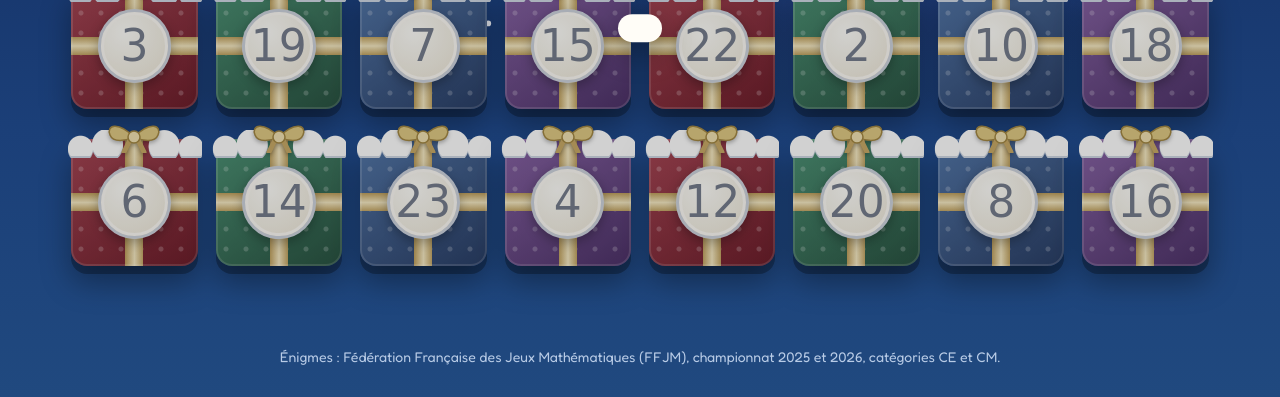
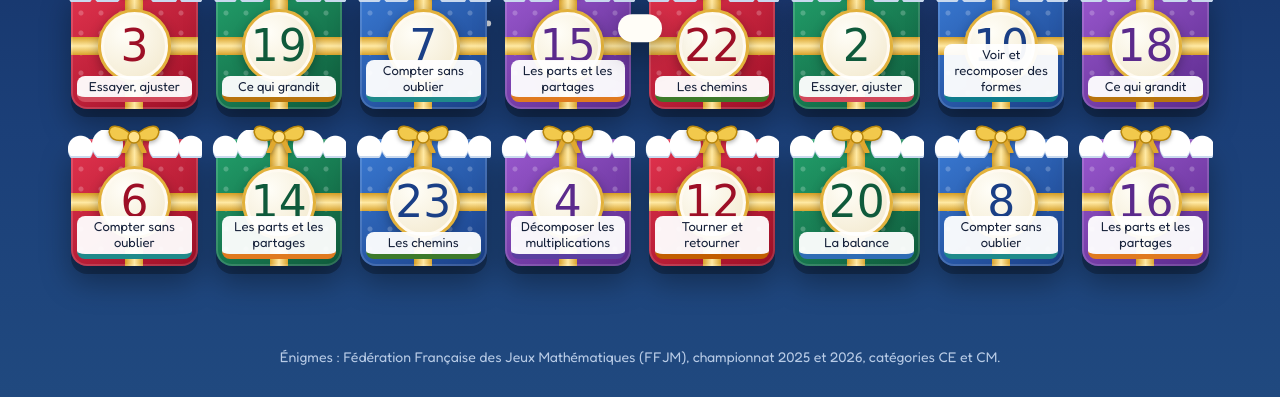
Before and after one commit to Kawza2311/portail-cm2b, a plain HTML site: page activites/calendrier-enigmes-2/index.html in a window 1280 px wide. Shown: the part 773-1170 px from the top of the page. Drawn offline with Linux system fonts and the light colour scheme; animation ran at ten frames a second; a web font is replaced by a local one.

Commit message:
Calendrier des énigmes n°2 : toutes les cases ouvertes
Co-Authored-By: Claude Opus 5.5 <noreply@anthropic.com>
Claude-Session: https://claude.ai/code/session_01DCcdDL9jW3QfZtnkRH3eNF

```diff
--- a/activites/calendrier-enigmes-2/index.html
+++ b/activites/calendrier-enigmes-2/index.html
@@ -835,7 +835,7 @@ const famOf={};for(let d=1;d<=24;d++)famOf[d]=DAYS[d]().fam;
 const firstOf={};for(let d=1;d<=24;d++)if(!firstOf[famOf[d]])firstOf[famOf[d]]=d;
 const famDays=f=>Object.keys(famOf).map(Number).filter(d=>famOf[d]===f);
 const isToday=n=>{const d=new Date();return d.getFullYear()===2026&&d.getMonth()===11&&d.getDate()===n};
-const isOpen=n=>store.free||new Date()>=new Date(2026,11,n);
+const isOpen=n=>true; // toutes les cases ouvertes dès maintenant
 function renderDoors(){
   $('#doors').innerHTML=ORDER.map((n,i)=>{const o=isOpen(n),f=FAM[famOf[n]];return`<button class="door c${i%4} ${o?'':'locked'} ${store.solved[n]?'solved':''} ${isToday(n)?'today':''}" data-n="${n}" aria-label="Jour ${n}${o?'':' (fermé)'}"><svg class="bow" viewBox="0 0 60 34"><path d="M30 18 C14 2 2 6 6 16 C9 24 22 22 30 18Z" fill="#f2c94c" stroke="#b8860b" stroke-width="1.5"/><path d="M30 18 C46 2 58 6 54 16 C51 24 38 22 30 18Z" fill="#f2c94c" stroke="#b8860b" stroke-width="1.5"/><path d="M27 19 L20 33 M33 19 L40 33" stroke="#e0a82e" stroke-width="5" stroke-linecap="round"/><circle cx="30" cy="18" r="6" fill="#ffe28a" stroke="#b8860b" stroke-width="1.5"/></svg><span class="num">${n}</span>${o?`<span class="tag" style="border-bottom:5px solid ${f.col}">${f.nom}</span>`:''}</button>`}).join('');
   $$('.door').forEach(b=>b.onclick=()=>{const n=+b.dataset.n;if(isOpen(n))openDay(n);else toast(`Patience ! Cette case s'ouvrira le ${n} décembre.`)});
```
